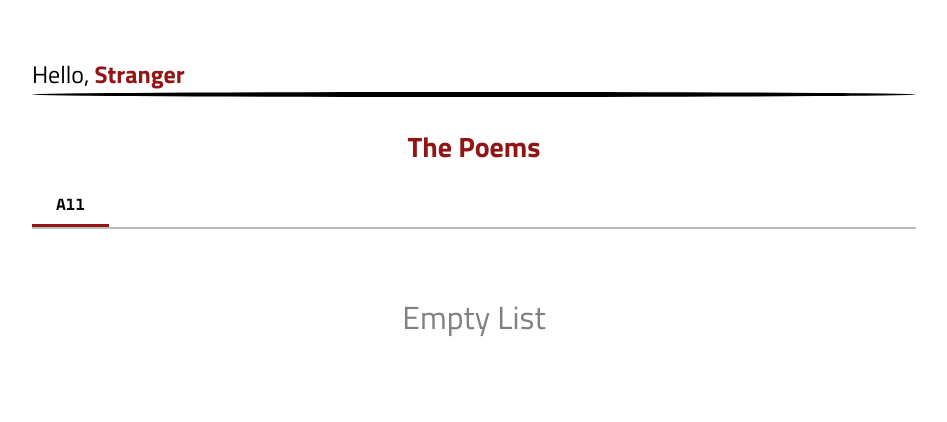
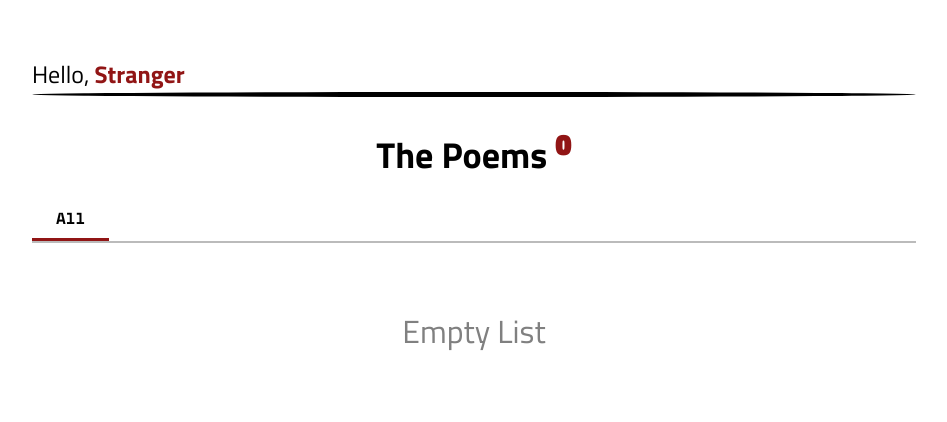
Before and after one commit to VictorOhachor/PoetPiece, a Flask app: page /poems in a window 1280 px wide. Shown: the part 88-510 px from the top of the page, without its empty margins (166-1113 px from the left). Run offline with Flask 2, Linux system fonts and the light colour scheme; data that the repository does not hold is empty; some libraries are stand-ins or nearby versions.

Commit message:
Updated color theme for poem page [main.css]

```diff
--- a/app/static/css/main.css
+++ b/app/static/css/main.css
@@ -128,9 +128,10 @@ hr {
 
 .app-main__content .main-content__title {
   text-align: center;
-  font-size: calc(1rem + 1.5vmin);
+  font-size: calc(1.5rem + 1.5vmin);
   margin-bottom: .5rem;
-  color: rgb(145, 21, 21);
+  color: #000;
+  text-transform: capitalize;
 }
 
 .all-categories__name {
--- a/app/templates/poems/index.html
+++ b/app/templates/poems/index.html
@@ -6,7 +6,7 @@ current_user.is_admin %}
 </div>
 {% endif %}
 <h1 class="main-content__title">
-  The Poems <sup class="redden">{{ poems.length }}</span>
+  The Poems <sup class="redden">{{poems|length}}</span>
 </h1>
 <p class="all-categories__name">
   <a href="/poems" class="category-name">All</a>
```
